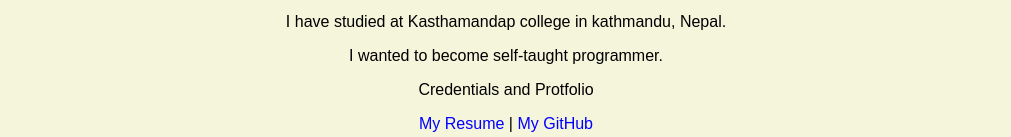
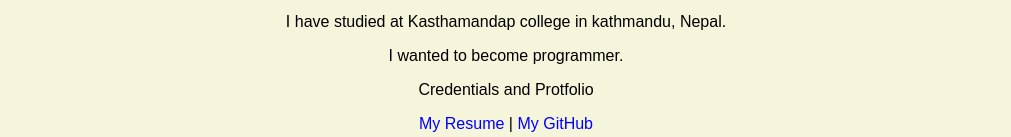
Before and after one commit to saroj-git/portfolio, a plain HTML site: page index.html in a window 1280 px wide. Shown: the part 624-761 px from the top of the page, without its empty margins (134-1145 px from the left). Drawn offline with Linux system fonts and the light colour scheme.

Commit message:
change in paragraph

```diff
--- a/index.html
+++ b/index.html
@@ -20,7 +20,7 @@
         <h2>About Me</h2>
         <p>I am a student</p>
         <p>I have studied at Kasthamandap college in kathmandu, Nepal.</p>
-        <p>I wanted to become self-taught programmer.</p>
+        <p>I wanted to become  programmer.</p>
 
         <p>Credentials and Protfolio</p>
         <p><a href="resume.html">My Resume</a> | <a href="https://github.com/saroj-git">My GitHub<a></p>
```
